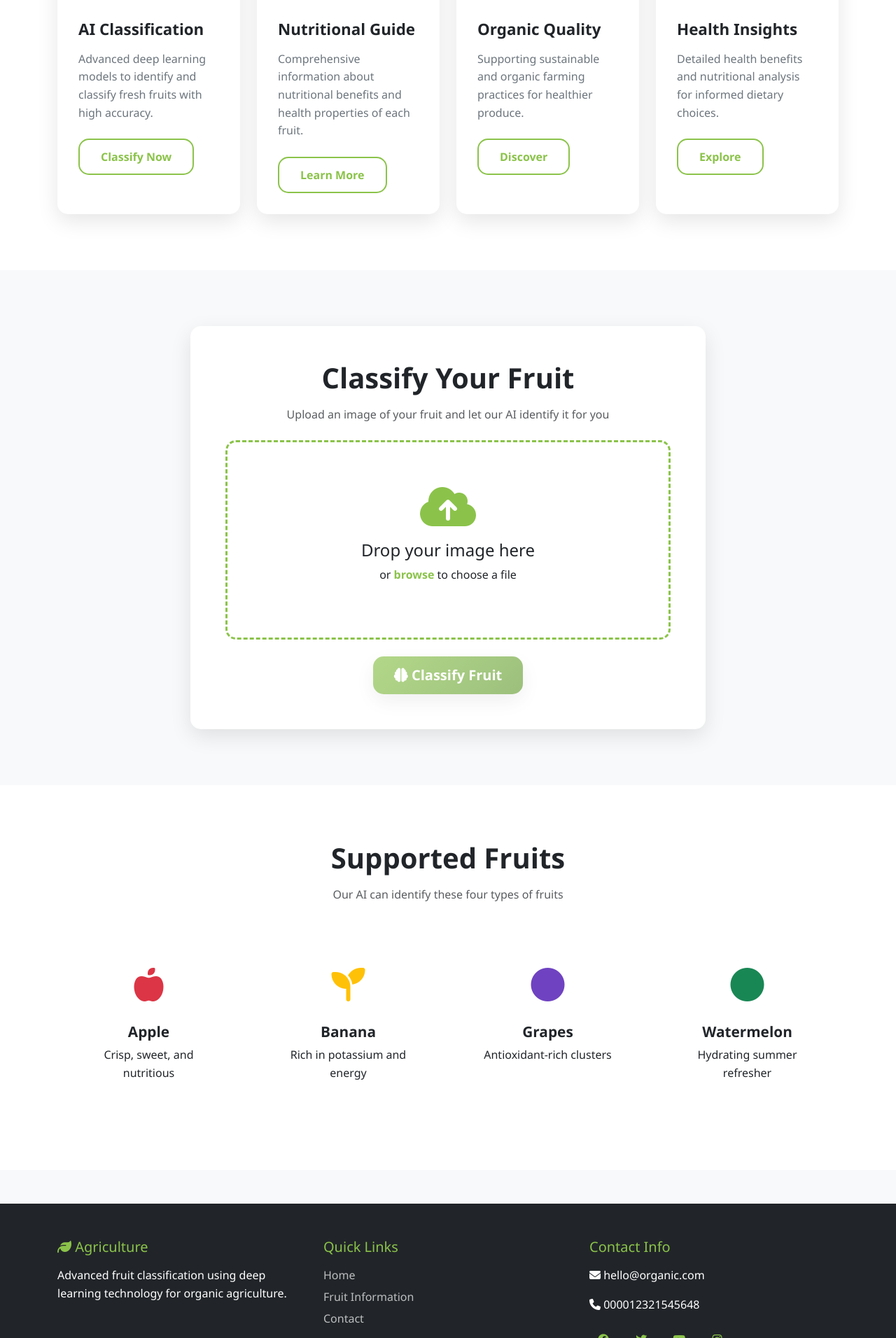
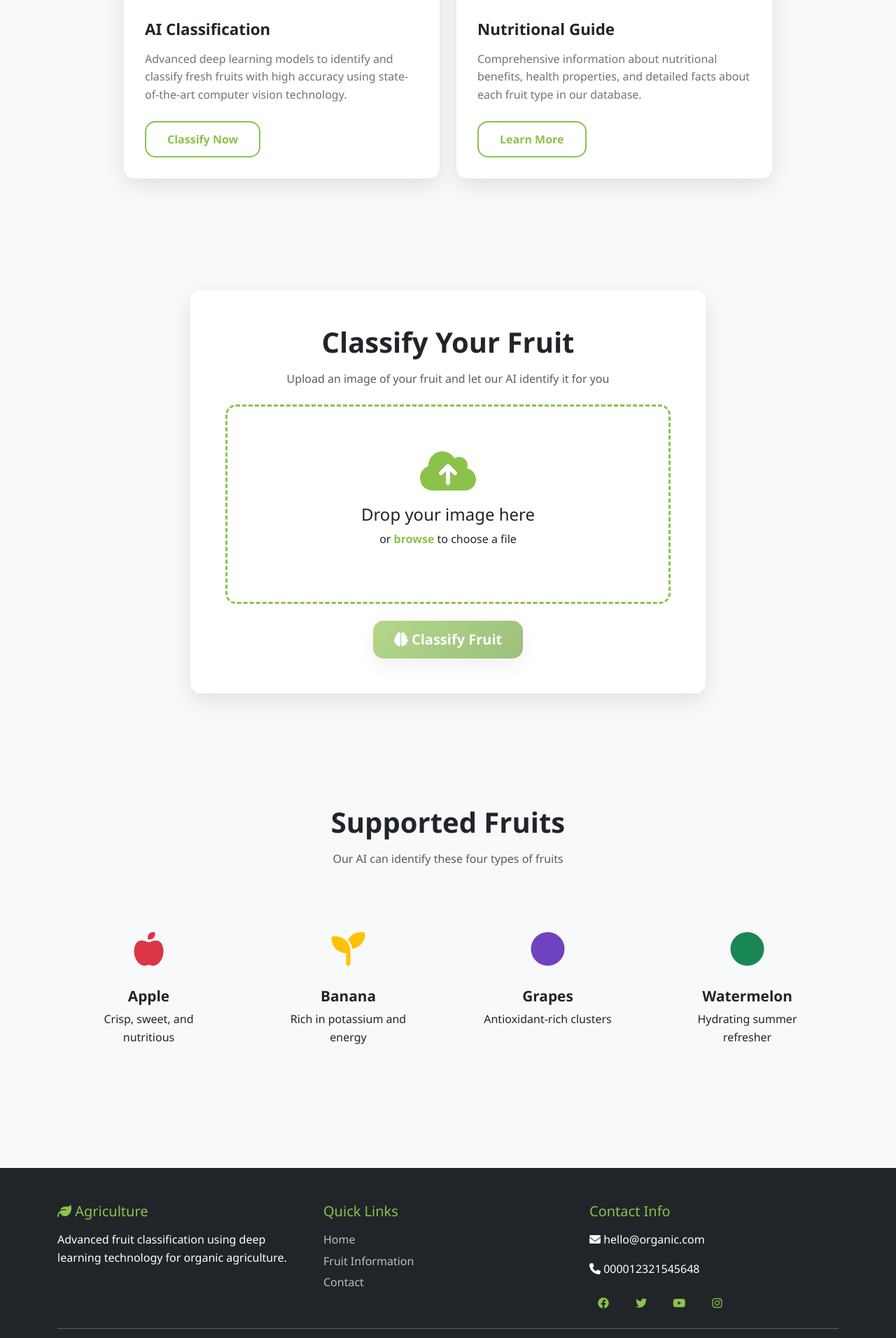
Before and after one commit to zrtnhp0406/web_CV_classifi_AWGB, a Flask app: page / in a window 1280 px wide. Shown: the part 1225-3137 px from the top of the page at 70% size. Run offline with Flask 3, Linux system fonts and the light colour scheme.

Commit message:
Improve website appearance with clearer background and updated visuals
Enhance website aesthetics by updating background images, gradients in CSS, and removing duplicate feature.

Replit-Commit-Author: Agent
Replit-Commit-Session-Id: e55c6283-fe92-4c96-9f83-b6359ba0516e
Replit-Commit-Screenshot-Url: https://storage.googleapis.com/screenshot-production-us-central1/c890ea22-e969-45fe-bd9b-fa60a2cb238c/433d49ad-b5fb-4379-a7d6-3e8f87142c70.jpg

```diff
--- a/static/css/style.css
+++ b/static/css/style.css
@@ -119,10 +119,7 @@ html {
     left: 0;
     width: 100%;
     height: 100%;
-    background: linear-gradient(45deg,
-        rgba(var(--primary), 0.1) 0%,
-        rgba(var(--secondary), 0.1) 100%),
-        url('https://pixabay.com/get/g0aaa06b8e5cfa7a8dc76e67c6afa577f73527ea0d7fe0c1b9f1816034cb6c869695c43949391ce2e50997b8df663efbe7605036ba9196dc5a9a1d96ce47ab12d_1280.jpg');
+    background: url('https://images.unsplash.com/photo-1542838132-92c53300491e?ixlib=rb-4.0.3&ixid=M3wxMjA3fDB8MHxwaG90by1wYWdlfHx8fGVufDB8fHx8fA%3D%3D&auto=format&fit=crop&w=2074&q=80');
     background-size: cover;
     background-position: center;
     background-attachment: fixed;
@@ -136,8 +133,9 @@ html {
     width: 100%;
     height: 100%;
     background: linear-gradient(135deg,
-        rgba(var(--primary), 0.8) 0%,
-        rgba(var(--primary-dark), 0.6) 100%);
+        rgba(var(--primary), 0.7) 0%,
+        rgba(var(--primary-dark), 0.5) 50%,
+        rgba(var(--secondary), 0.6) 100%);
     z-index: -1;
 }
 
@@ -239,7 +237,10 @@ html {
 /* Sections */
 .features {
     padding: var(--section-padding);
-    background: white;
+    background: linear-gradient(135deg,
+        rgba(var(--primary), 0.02) 0%,
+        rgba(var(--secondary), 0.05) 50%,
+        rgba(var(--primary), 0.03) 100%);
 }
 
 .section-title {
@@ -387,7 +388,10 @@ html {
 /* Supported Fruits */
 .supported-fruits {
     padding: var(--section-padding);
-    background: white;
+    background: linear-gradient(45deg,
+        rgba(var(--primary), 0.05) 0%,
+        rgba(255, 255, 255, 1) 50%,
+        rgba(var(--secondary), 0.03) 100%);
 }
 
 .fruit-item {
--- a/templates/index.html
+++ b/templates/index.html
@@ -32,59 +32,31 @@
             <h2 class="section-title">Choose your program below<br>to see how we can help</h2>
         </div>
 
-        <div class="row g-4">
+        <div class="row g-4 justify-content-center">
             <!-- Classification Feature -->
-            <div class="col-lg-3 col-md-6">
+            <div class="col-lg-5 col-md-6">
                 <div class="feature-card">
                     <div class="feature-image">
-                        <img src="https://pixabay.com/get/g706b9f6208573147da823e3a81a20f4f9fb4e4b1b8615db35cf60486238d899fcf8e9321738a8754a11aa0d24315d1c29bc3703735f31f6048d0731da75ff6ce_1280.jpg" alt="Fruit Classification" class="img-fluid">
+                        <img src="https://images.unsplash.com/photo-1619566636858-adf3ef46400b?ixlib=rb-4.0.3&auto=format&fit=crop&w=1000&q=80" alt="AI Fruit Classification" class="img-fluid">
                     </div>
                     <div class="feature-content">
                         <h4>AI Classification</h4>
-                        <p>Advanced deep learning models to identify and classify fresh fruits with high accuracy.</p>
+                        <p>Advanced deep learning models to identify and classify fresh fruits with high accuracy using state-of-the-art computer vision technology.</p>
                         <a href="#classify" class="btn btn-outline-primary">Classify Now</a>
                     </div>
                 </div>
             </div>
 
             <!-- Fruit Information -->
-            <div class="col-lg-3 col-md-6">
+            <div class="col-lg-5 col-md-6">
                 <div class="feature-card">
                     <div class="feature-image">
-                        <img src="https://pixabay.com/get/gc9255e0cc8fe4f857eb7ef2d3ab858d33319df7f5cd065f3a484e70bd6bff34097750be63bbaff347351a9bff776f9a34504afff8060a8caa089716166953040_1280.jpg" alt="Fruit Information" class="img-fluid">
+                        <img src="https://images.unsplash.com/photo-1610832958506-aa56368176cf?ixlib=rb-4.0.3&auto=format&fit=crop&w=1000&q=80" alt="Nutritional Information" class="img-fluid">
                     </div>
                     <div class="feature-content">
                         <h4>Nutritional Guide</h4>
-                        <p>Comprehensive information about nutritional benefits and health properties of each fruit.</p>
+                        <p>Comprehensive information about nutritional benefits, health properties, and detailed facts about each fruit type in our database.</p>
                         <a href="{{ url_for('all_fruits') }}" class="btn btn-outline-primary">Learn More</a>
-                    </div>
-                </div>
-            </div>
-
-            <!-- Organic Quality -->
-            <div class="col-lg-3 col-md-6">
-                <div class="feature-card">
-                    <div class="feature-image">
-                        <img src="https://pixabay.com/get/ga11674fa4950c0a6f9b93a17ee54b4bd6bff040a7df18a182f5f57865a96d7aceb60f61e41807057601e4fc35a0906aff164a3ebddd52b9f22fbe8069cfb0642_1280.jpg" alt="Organic Agriculture" class="img-fluid">
-                    </div>
-                    <div class="feature-content">
-                        <h4>Organic Quality</h4>
-                        <p>Supporting sustainable and organic farming practices for healthier produce.</p>
-                        <a href="{{ url_for('all_fruits') }}" class="btn btn-outline-primary">Discover</a>
-                    </div>
-                </div>
-            </div>
-
-            <!-- Health Benefits -->
-            <div class="col-lg-3 col-md-6">
-                <div class="feature-card">
-                    <div class="feature-image">
-                        <img src="https://pixabay.com/get/g65d0866b3d70f23299c11681d8acfd004ba286be4dd5dddf1751232743864fe11ecd5b5e6d6dff77f7472f2e34ecdbe58f622017013fd8519256ab03b436118d_1280.jpg" alt="Health Benefits" class="img-fluid">
-                    </div>
-                    <div class="feature-content">
-                        <h4>Health Insights</h4>
-                        <p>Detailed health benefits and nutritional analysis for informed dietary choices.</p>
-                        <a href="{{ url_for('all_fruits') }}" class="btn btn-outline-primary">Explore</a>
                     </div>
                 </div>
             </div>
```
Also changed, not shown: attached_assets/image_1748261240977.png (added).
